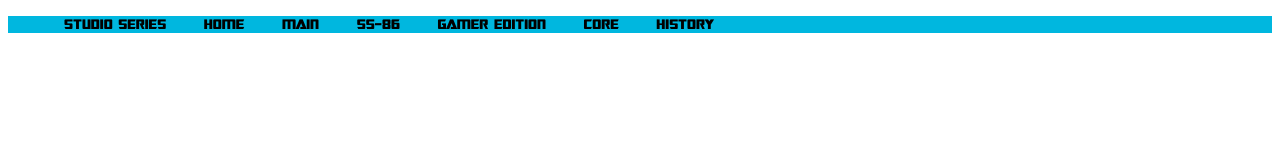
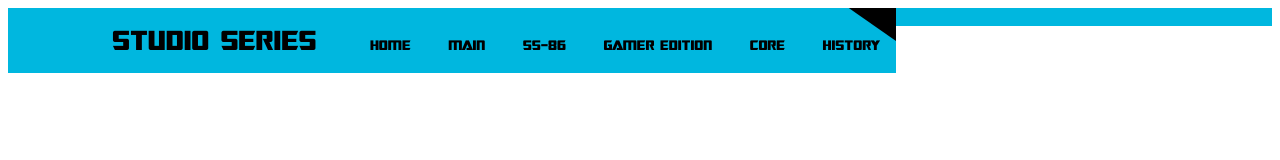
Before and after one commit to JoshCervantes-21/studio-series, a plain HTML site: page Pages/navbar.html in a window 1280 px wide. Drawn offline with Linux system fonts and the light colour scheme.

Commit message:
styling changes

```diff
--- a/CSS/header.css
+++ b/CSS/header.css
@@ -36,24 +36,3 @@ img {
 .tf {
     font-family: 'CustomFont', Arial, sans-serif;
 }
-
-.start {
-    padding-left: 2em;
-    color: black;
-}
-
-/* .grid-container {
-    display: grid;
-    grid-template-columns: repeat(3, 1fr);
-    width: 100%;
-}
-
-/* h1 .grid-item {
-    grid-column-start: 1;
-    grid-column-end: 2;
-}
-
-img .grid-item {
-    grid-column-start: 2;
-    grid-column-end: 3;
-} */
--- a/CSS/main.css
+++ b/CSS/main.css
@@ -1,4 +1,5 @@
 /* Styles for the whole document */
 body {
     background-color: black;
+    color: white;
 }
--- a/CSS/navbar.css
+++ b/CSS/navbar.css
@@ -8,9 +8,36 @@
     font-family: 'CustomFont', Arial, sans-serif;
 }
 
+.navbar {
+    background-color: #00B7DF;
+    position: relative;
+    display: inline;
+    overflow: hidden;
+    float: left;
+}
+
+.navbar::after {
+    content: '';
+    position: absolute;
+    top: 0;
+    right: 0;
+    width: 50%;
+    height: 50%;
+    background-color: black;
+    transform-origin: top right;
+    transform: skewY(35deg);
+}
+
+
+.bar {
+    background-color: #00B7DF;
+    color: #00B7DF;
+    /* position: fixed; */
+}
+
 ul {
     list-style-type: none;
-    background-color: #00B7DF;
+    /* background-color: #00B7DF; */
     text-decoration: none;
     position: relative;
     overflow: hidden;
@@ -44,7 +71,14 @@ ul li a:hover {
     color: #A72436;
 }
 
-.current {
+/* .current {
     color: #00B7DF;
     background-color: black;
+} */
+
+.start {
+    padding-left: 2em;
+    font-size: 2em;
+    transform: skew(10deg);
+    color: black;
 }
--- a/Pages/navbar.html
+++ b/Pages/navbar.html
@@ -7,8 +7,8 @@
     <link rel="stylesheet" type="text/css" href="/CSS/navbar.css">
 </head>
 <body>
-    <nav>
-        <ul name="NavBar" class="tf">
+    <div class="navbar">
+        <ul class="tf">
             <li class="start">STUDIO SERIES</li>
             <li class="home"><a href="/index.html">HOME</a></li>
             <li><a>MAIN</a></li>
@@ -17,6 +17,8 @@
             <li><a>CORE</a></li>
             <li class="history"><a href="/Pages/history.html">HISTORY</a></li>
         </ul>
-    </nav>
+    </div>
+    <div class="bar">.</div>
+
 </body>
 </html>
```
Also changed, not shown: CSS/footer.css (+25 -1 lines), Pages/footer.html (+1 -1 lines).
